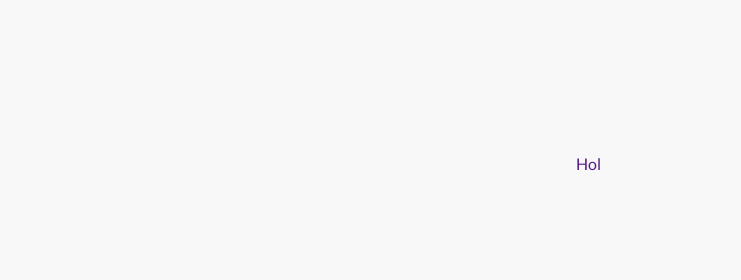
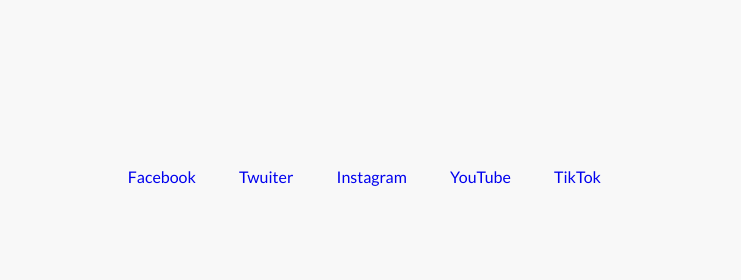
Before and after one commit to LuisVilla12/CarolinaSpa, a website: page index.html in a window 1280 px wide. Shown: the top 280 px of the page, 539-1280 px from the left. Drawn offline with Linux system fonts and the light colour scheme; a web font is replaced by a local one.

Commit message:
v03 Header v01

```diff
--- a/index.html
+++ b/index.html
@@ -19,7 +19,11 @@
                 <img src="src/img/logo.svg" alt="logo">
             </div>
             <nav class="redes">
-                <a href="">Hol</a>
+                <a href="#" class="redes__icono">Facebook</a>
+                <a href="#" class="redes__icono">Twuiter</a>
+                <a href="#" class="redes__icono">Instagram</a>
+                <a href="#" class="redes__icono">YouTube</a>
+                <a href="#" class="redes__icono">TikTok</a>
             </nav>
         </div>
     </header>
--- a/src/scss/templeates/_header.scss
+++ b/src/scss/templeates/_header.scss
@@ -18,7 +18,17 @@
 }
 
 .redes {
-    margin: 2rem 0;
+    margin: 3rem 0;
+    @include m.tablet {
+        margin: 0;
+    }
+    &__icono {
+        &::before {
+            content: '';
+            display: inline-block;
+            padding: 2rem;
+        }
+    }
 }
 
 .barra {
```
Also changed, not shown: build/css/app.css, 1 other file.
